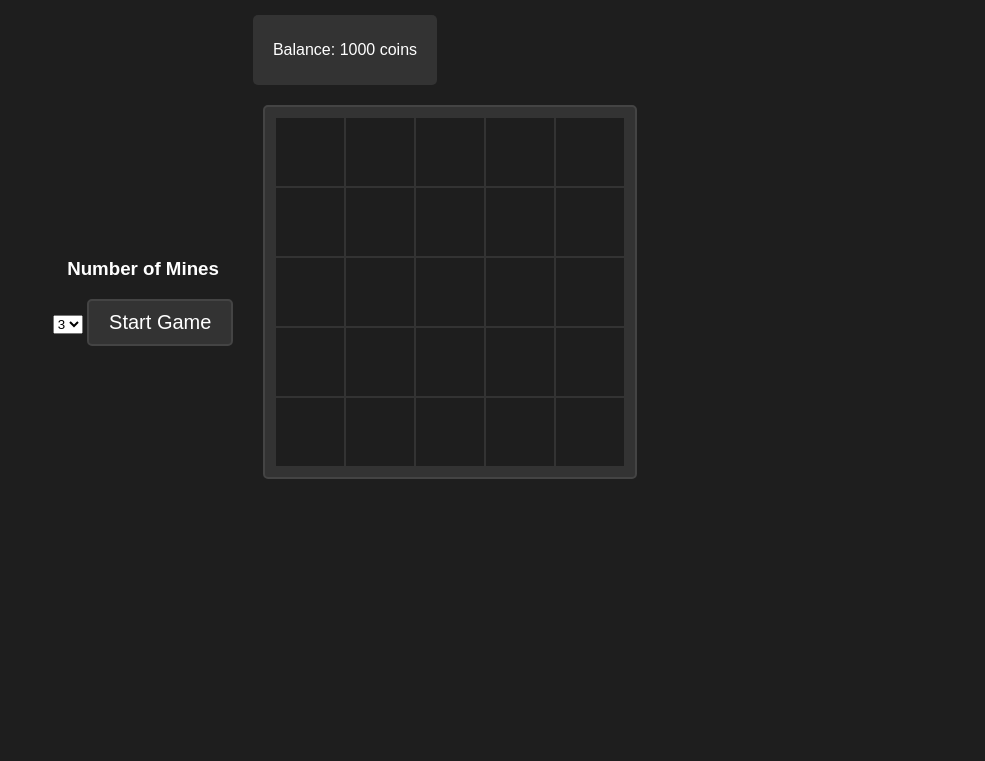
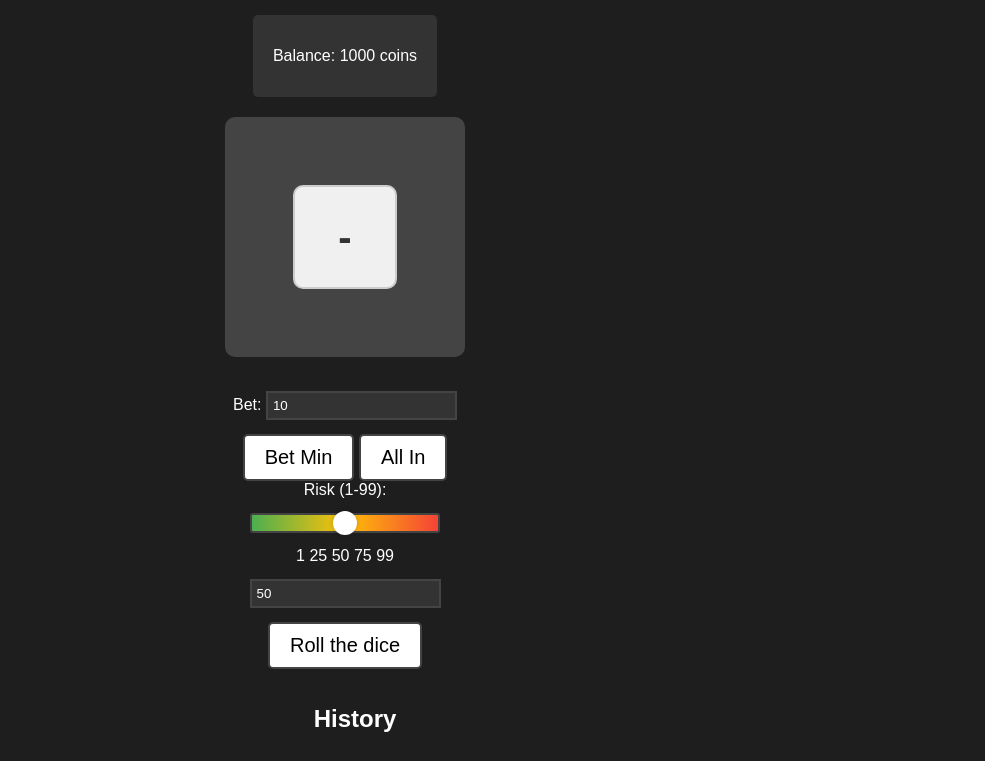
Before and after one commit to ID14000/Dice-Game, a plain HTML site: page index.html in a window 1280 px wide. Shown: the part 73-834 px from the top of the page, without its empty margins (295-1280 px from the left). Before the commit the page ends 800 px from the top, so only its background shows below. Drawn offline with Linux system fonts and the light colour scheme.

Commit message:
Update index.html

```diff
--- a/index.html
+++ b/index.html
@@ -4,33 +4,53 @@
     <meta charset="UTF-8">
     <meta name="viewport" content="width=device-width, initial-scale=1.0">
     <link rel="stylesheet" href="styles.css">
-    <title>Mines Game</title>
+    <title>Dice Game</title>
 </head>
-<link rel="stylesheet" href="mines.css">
 <body>
     <div class="nav">
         <a href="index.html">Dice Game</a>
         <a href="game2.html">Mines Game</a>
     </div>
-    <h1>Mines Game</h1>
+
+    <h1>Dice Game</h1>
     <div class="balance-box" id="balance-box">
         <p>Balance: <span id="balance">1000</span> coins</p>
     </div>
-    <div class="mines-game-container">
-        <div class="mines-settings">
-            <h3>Number of Mines</h3>
-            <select id="number-of-mines">
-                <option value="3">3</option>
-                <option value="5">5</option>
-                <option value="7">7</option>
-            </select>
-            <button id="start-game">Start Game</button>
+    <div class="dice-container">
+        <div class="dice" id="dice">-</div>
+    </div>
+    <label for="bet">Bet:</label>
+    <input type="number" id="bet" value="10" min="1">
+    <br>
+    <button onclick="betMin()">Bet Min</button>
+    <button onclick="allIn()">All In</button>
+    <br>
+    <label for="risk">Risk (1-99):</label>
+    <div class="risk-slider-container">
+        <input type="range" id="risk" value="50" min="1" max="99" step="1" oninput="updateRiskValue()">
+        <div class="risk-slider-scale">
+            <span>1</span>
+            <span>25</span>
+            <span>50</span>
+            <span>75</span>
+            <span>99</span>
         </div>
-        <div class="mines-game-board" id="mines-game-board">
-            <!-- The game board elements will be created in JavaScript -->
+    </div>
+    <input type="number" class="risk-value" id="risk-value" value="50" readonly>
+    <br>
+    <button onclick="rollDice()">Roll the dice</button>
+    <p id="result"></p>
+    <div class="history-board">
+        <h2>History</h2>
+        <ul id="history-list"></ul>
+    </div>
+    <div class="confirmation-dialog" id="confirmation-dialog">
+        <div class="confirmation-dialog-content">
+            <p>You are about to bet your entire balance. This means you could lose everything. Are you sure you want to proceed?</p>
+            <button onclick="confirmAllIn()">Yes</button>
+            <button onclick="closeConfirmationDialog()">No</button>
         </div>
-        <!-- Add risk management, history board, and other necessary components here -->
     </div>
-    <script src="mines.js"></script>
+    <script src="script.js"></script>
 </body>
 </html>
```
